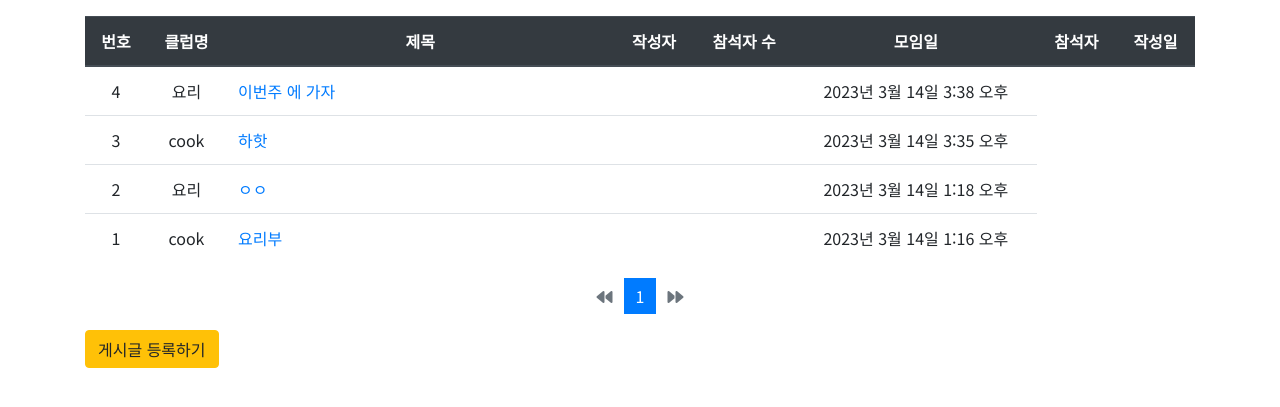
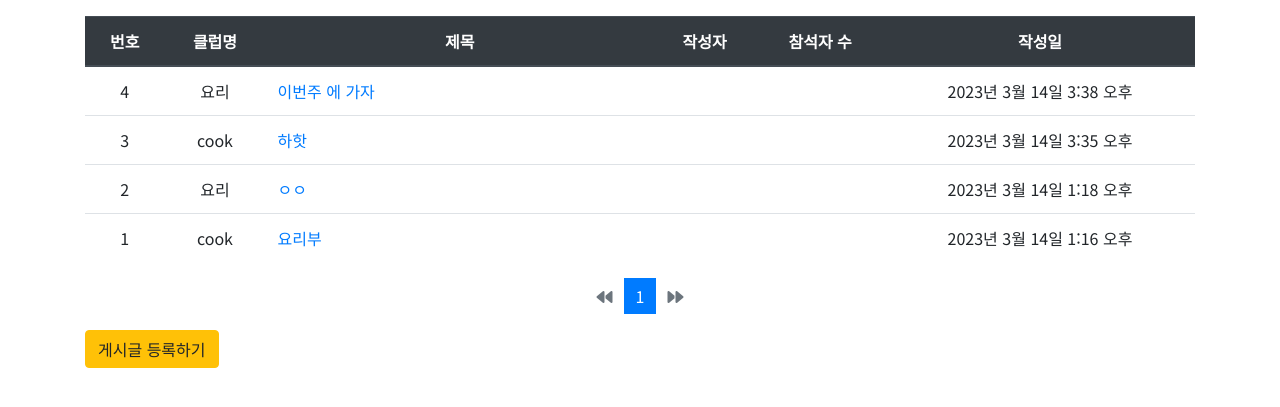
Before and after one commit to IoT-1st-Team-Project/DAMOA, a Django app: page /main/board_list/ in a window 1280 px wide. Shown: the part 77-484 px from the top of the page. Run offline with Django 4.2, Linux system fonts and the light colour scheme; data comes from the database, SQL or seed files in the repository; some libraries are stand-ins or nearby versions.

Commit message:
Update board_list.html

```diff
--- a/templates/main/board_list.html
+++ b/templates/main/board_list.html
@@ -25,8 +25,6 @@
           <th style="width:35%">제목</th>
           <th>작성자</th>
           <th>참석자 수</th>
-          <th>모임일</th>
-          <th>참석자</th>
           <th>작성일</th>
         </tr>
       </thead>
```
